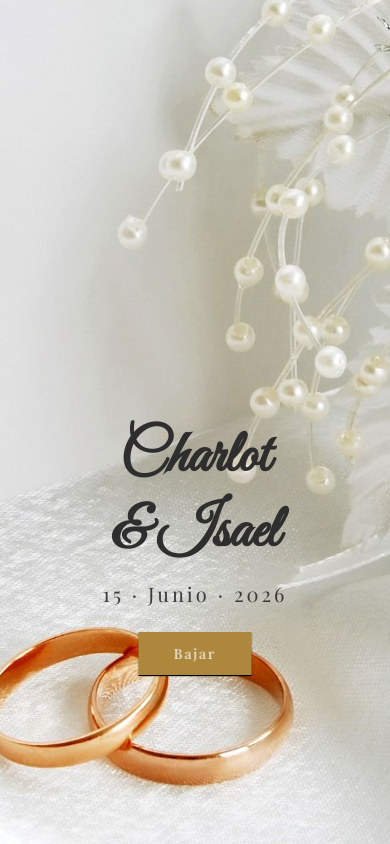
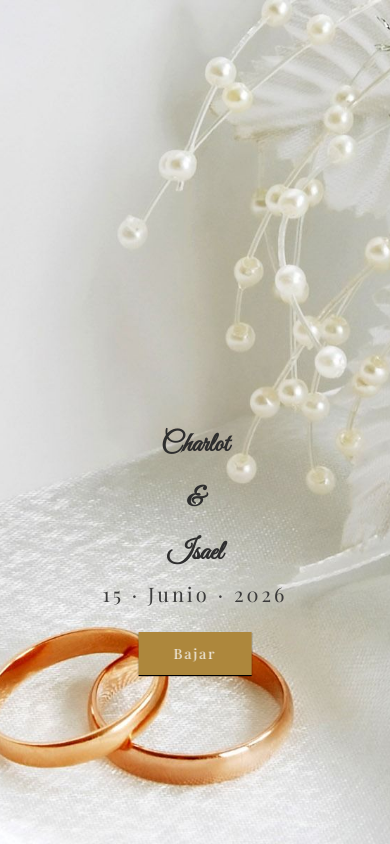
Before and after one commit to yanstack/wedding-bro, a plain HTML site: page docs/index.html in a window 390 px wide. Shown: the top 844 px of the page. Drawn offline with nearby package versions, Linux system fonts and the light colour scheme.

Commit message:
fourth Commit

```diff
--- a/docs/css/index.css
+++ b/docs/css/index.css
@@ -35,11 +35,23 @@ body {
 }
 
 .names {
+
     font-family: 'Great Vibes', cursive;
-    font-size: 60px;
+    font-size: 7vw;
     color: #2e2e2e;
     margin-bottom: 10px;
+    gap: 20px;
+    display: flex;
+
+
 }
+
+@media (max-width: 500px) {
+    .names {
+        flex-direction: column;
+    }
+}
+
 
 .date {
     font-size: 20px;
--- a/docs/index.html
+++ b/docs/index.html
@@ -20,7 +20,7 @@
         <img src="fondo.jpg" alt="Fondo boda">
 
         <div class="overlay">
-            <h1 class="names">Charlot & Isael</h1>
+            <h1 class="names"><span>Charlot </span> <span> &</span> <span> Isael</span></h1>
             <p class="date">15 · Junio · 2026</p>
             <a href="#mensaje" class="btn">Bajar</a>
         </div>
```
